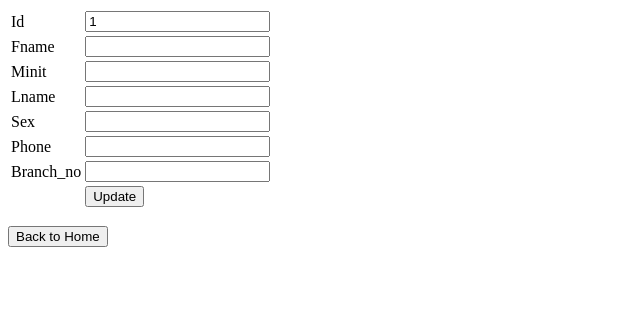
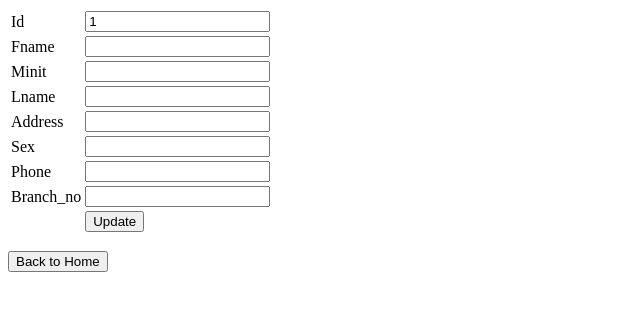
Before and after one commit to visionary-s/used-car-sale-db, a PHP site: page /edit.php?Id=1 in a window 1280 px wide. Shown: the top 311 px of the page, without its empty margins (0-640 px from the left). Run offline with PHP 8.4, Linux system fonts and the light colour scheme; data comes from the database, SQL or seed files in the repository; data that the repository does not hold is empty.

Commit message:
minor error fixed
Address field is missed in the edit.php, now it's complete

```diff
--- a/dealers_crud/edit.php
+++ b/dealers_crud/edit.php
@@ -41,6 +41,7 @@ while($res = mysqli_fetch_array($result))
 	$Fname = $res['Fname'];
 	$Minit = $res['Minit'];
 	$Lname = $res['Lname'];
+	$Address = $res['Address'];
 	$Sex = $res['Sex'];
 	$Phone = $res['Phone'];
 	$Branch_no = $res['Branch_no'];
@@ -73,6 +74,10 @@ while($res = mysqli_fetch_array($result))
 				<td><input type="text" name="Lname" value="<?php echo $Lname;?>" required></td>
 			</tr>
 			<tr>
+				<td>Address</td>
+				<td><input type="text" name="Address" value="<?php echo $Address;?>" required></td>
+			</tr>
+			<tr>
 				<td>Sex</td>
 				<td><input type="text" name="Sex" value="<?php echo $Sex;?>" required></td>
 			</tr>
```
